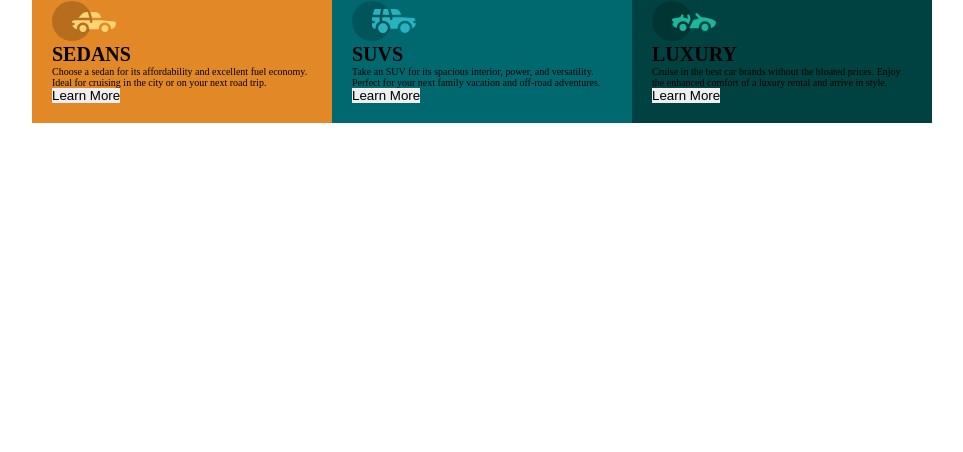
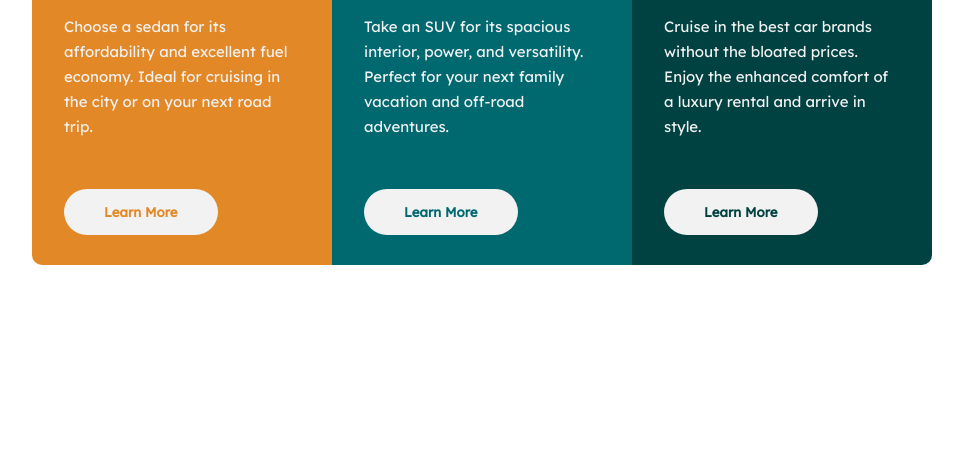
Before and after one commit to Antonio-GC/column-preview-card-component-main, a plain HTML site: page index.html in a window 1280 px wide. Shown: the part 348-800 px from the top of the page, without its empty margins (8-971 px from the left). Drawn offline with Linux system fonts and the light colour scheme.

Commit message:
Se concluyo

```diff
--- a/index.html
+++ b/index.html
@@ -9,23 +9,13 @@
       sizes="32x32"
       href="./images/favicon-32x32.png"
     />
-    <link rel="preconnect" href="https://fonts.googleapis.com" />
-    <link rel="preconnect" href="https://fonts.gstatic.com" crossorigin />
-    <link
-      href="https://fonts.googleapis.com/css2?family=Lexend+Deca:wght@400;500&display=swap"
-      rel="stylesheet"
-    />
-    <link rel="preconnect" href="https://fonts.googleapis.com" />
-    <link rel="preconnect" href="https://fonts.gstatic.com" crossorigin />
-    <link
-      href="https://fonts.googleapis.com/css2?family=Big+Shoulders+Display:wght@400;500&family=Lexend+Deca:wght@400;500&display=swap"
-      rel="stylesheet"
-    />
+    <link rel="preconnect" href="https://fonts.googleapis.com"><link rel="preconnect" href="https://fonts.gstatic.com" crossorigin><link href="https://fonts.googleapis.com/css2?family=Big+Shoulders+Display:wght@700&family=Lexend+Deca&display=swap" rel="stylesheet">
     <link rel="stylesheet" href="/style.css" />
     <title>Frontend Mentor | 3-column preview card component</title>
   </head>
   <body>
-    <main class="container">
+    <main class="box">
+      <div class="container">
         <div class="card card__sedans">
           <img src="/images/icon-sedans.svg" alt="car" class="card__imagen" />
           <h1 class="card__title">SEDANS</h1>
@@ -33,7 +23,7 @@
             Choose a sedan for its affordability and excellent fuel economy. Ideal
             for cruising in the city or on your next road trip.
           </p>
-        <button class="card__button">Learn More</button>
+          <button class="card__button sedans">Learn More</button>
         </div>
 
         <div class="card card__suvs">
@@ -43,7 +33,7 @@
             Take an SUV for its spacious interior, power, and versatility. Perfect
             for your next family vacation and off-road adventures.
           </p>
-        <button class="card__button">Learn More</button>
+          <button class="card__button suvs">Learn More</button>
         </div>
 
         <div class="card card__luxury">
@@ -57,8 +47,10 @@
             Cruise in the best car brands without the bloated prices. Enjoy the
             enhanced comfort of a luxury rental and arrive in style.
           </p>
-        <button class="card__button">Learn More</button>
+          <button class="card__button luxury">Learn More</button>
+        </div>
       </div>
     </main>
+
   </body>
 </html>
--- a/style.css
+++ b/style.css
@@ -19,25 +19,34 @@ button {
 }
 
 body {
+    font-family: 'Lexend Deca', sans-serif, 'Big Shoulders Display';
+   width: 100%;
+   display: flex;
+   align-items: center;
+}
 
-
+.box {
+    width: 100%;
 }
 
 .container {
     display: grid;
     grid-template-columns: repeat(auto-fill, 30rem);
     justify-content: center;
-    align-items: center;
 
-    height: 100vh;
 }
 
 .card{
-    padding: 2rem;
+    padding: 3rem 3.2rem 3rem 3.2rem;
+
+
 }
+
 
 .card__sedans {
 background-color: var(--Bright-orange);
+border-top-left-radius: 1rem;
+border-top-right-radius: 1rem;
 }
 
 .card__suvs {
@@ -46,4 +55,68 @@ background-color: var(--Dark-cyan);
 
 .card__luxury {
 background-color: var(--Very-dark-cyan);
+border-bottom-left-radius: 1rem;
+border-bottom-right-radius: 1rem;
 }
+
+
+
+.card__title {
+    color: var(--Very-light-gray);
+    font-family: 'Big Shoulders Display';
+    font-size: 3.5rem;
+    margin: 4rem 0 2rem 0;
+}
+
+.card__text {
+    color: var(--Very-light-gray);
+    font-family: 'Lexend Deca';
+    font-size: 1.5rem;
+    font-weight: lighter;
+    line-height: 2.5rem;
+
+}
+
+.card__button {
+    margin-top: 5rem;
+    padding: 1.5rem 4rem;
+    border-radius: 3rem;
+    background-color: var(--Very-light-gray);
+    font-weight: bold;
+    font-family:'Lexend Deca';
+}
+
+.sedans {
+    color: var(--Bright-orange);
+}
+
+.suvs{
+    color: var(--Dark-cyan);
+}
+
+.luxury{
+    color: var(--Very-dark-cyan);
+}
+
+.card__button:hover{
+background-color: var(--Transparent-white);
+}
+
+@media (min-width:600px ) {
+
+    body {
+        height: 100vh;
+    }
+
+    .card__sedans {
+        border-radius: 0%;
+        border-top-left-radius: 1rem;
+        border-bottom-left-radius: 1rem;
+        }
+
+        .card__luxury {
+            border-radius: 0%;
+            border-bottom-right-radius: 1rem;
+            border-top-right-radius: 1rem;
+            }
+}
```
Lines whose indentation alone changed are shown as unchanged.
